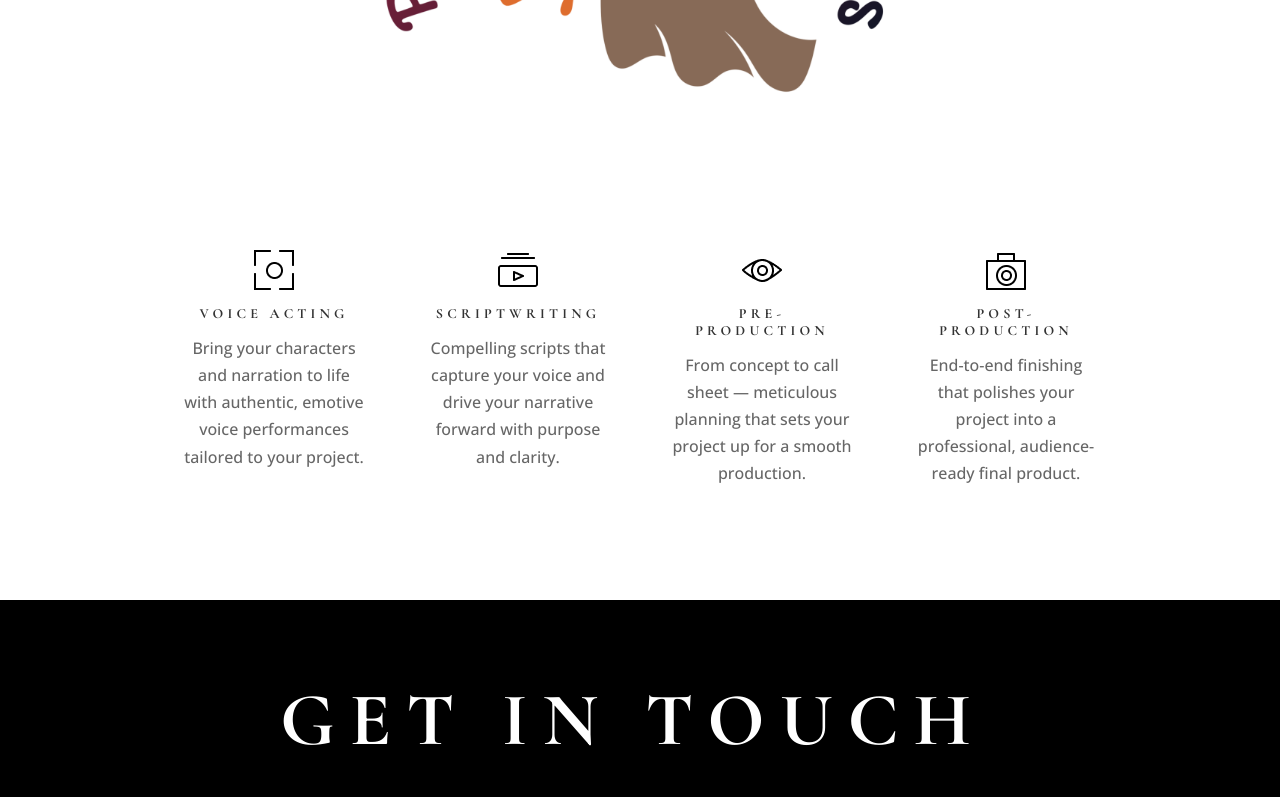
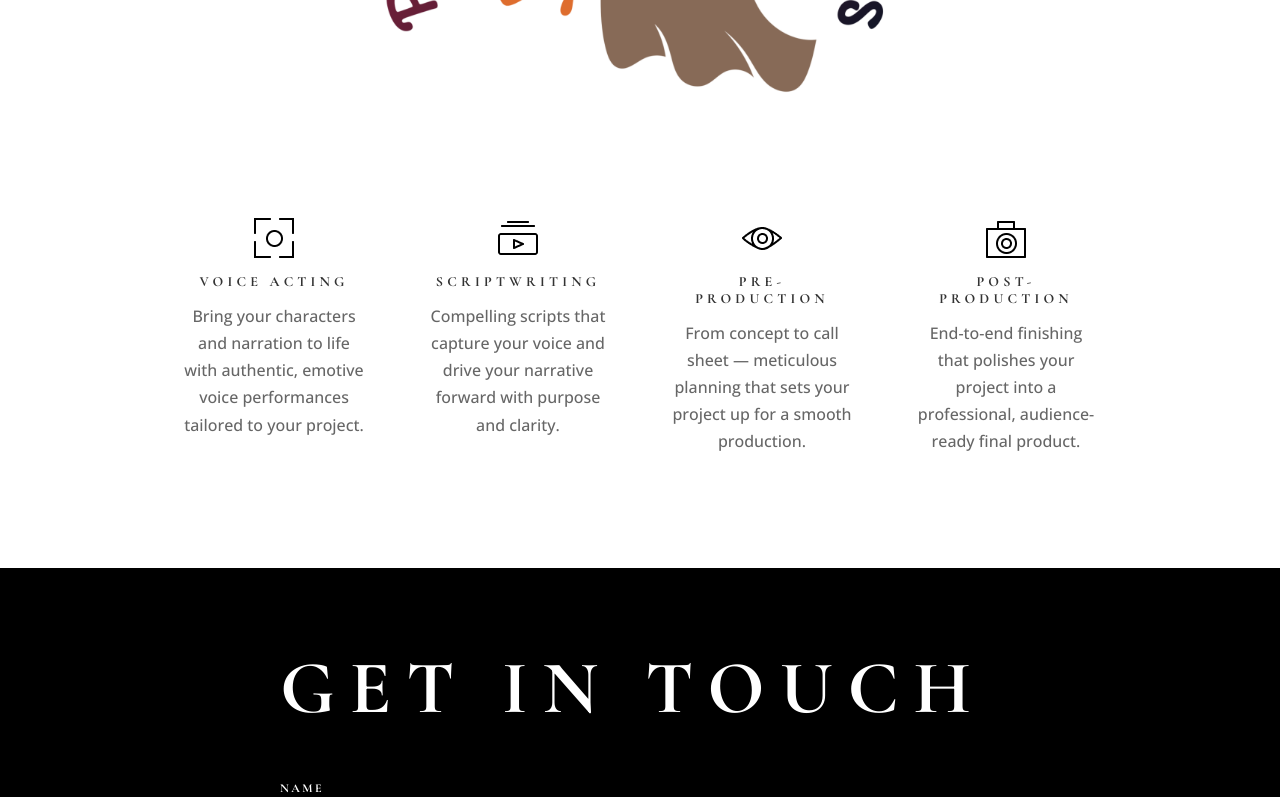
Before and after one commit to tekguy-au/peainapod, a React (Vite) app: page / in a window 1280 px wide. Shown: the part 476-1273 px from the top of the page. Built offline with nearby package versions, Linux system fonts and the light colour scheme.

Commit message:
Remove top padding on services grid to sit flush below banner

```diff
--- a/src/pages/Home.tsx
+++ b/src/pages/Home.tsx
@@ -117,7 +117,7 @@ export default function HomePage() {
       />
 
       {/* Section 1 — Services grid */}
-      <section style={{ backgroundColor: '#ffffff', paddingTop: 32, paddingBottom: 80 }}>
+      <section style={{ backgroundColor: '#ffffff', paddingTop: 0, paddingBottom: 80 }}>
         <div className="max-w-5xl mx-auto px-6">
           <div className="grid grid-cols-1 md:grid-cols-4 gap-0">
             {services.map(s => (
```
